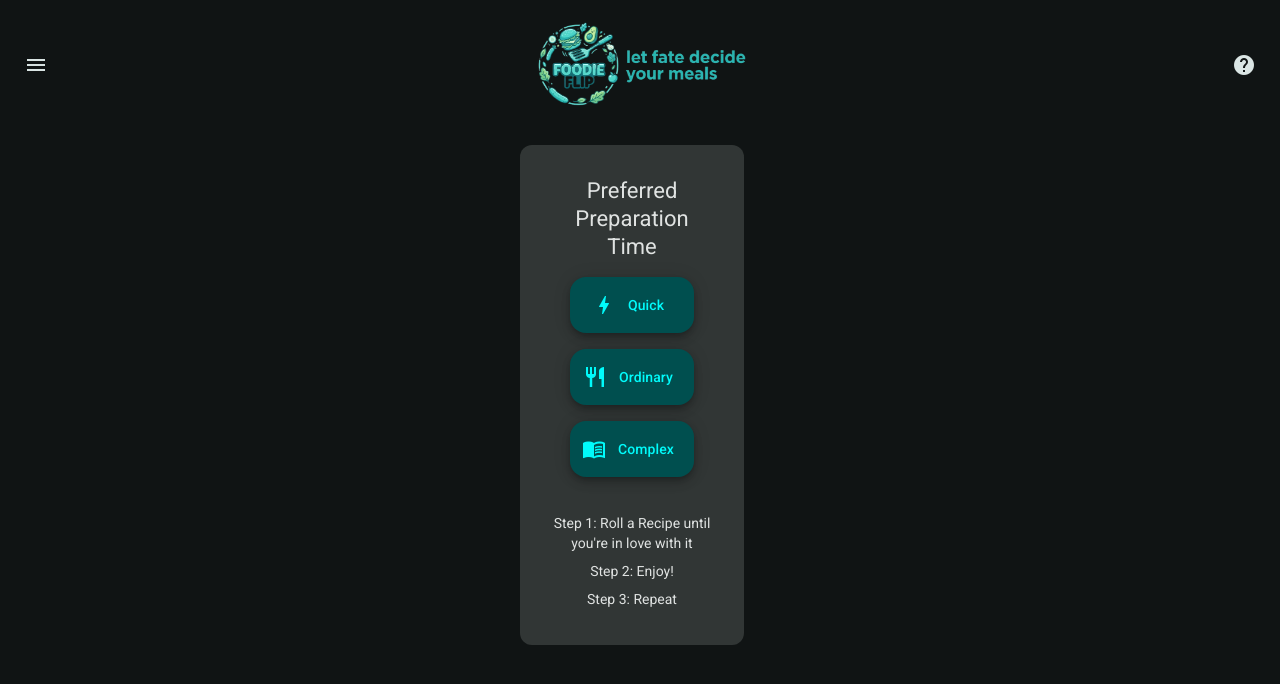
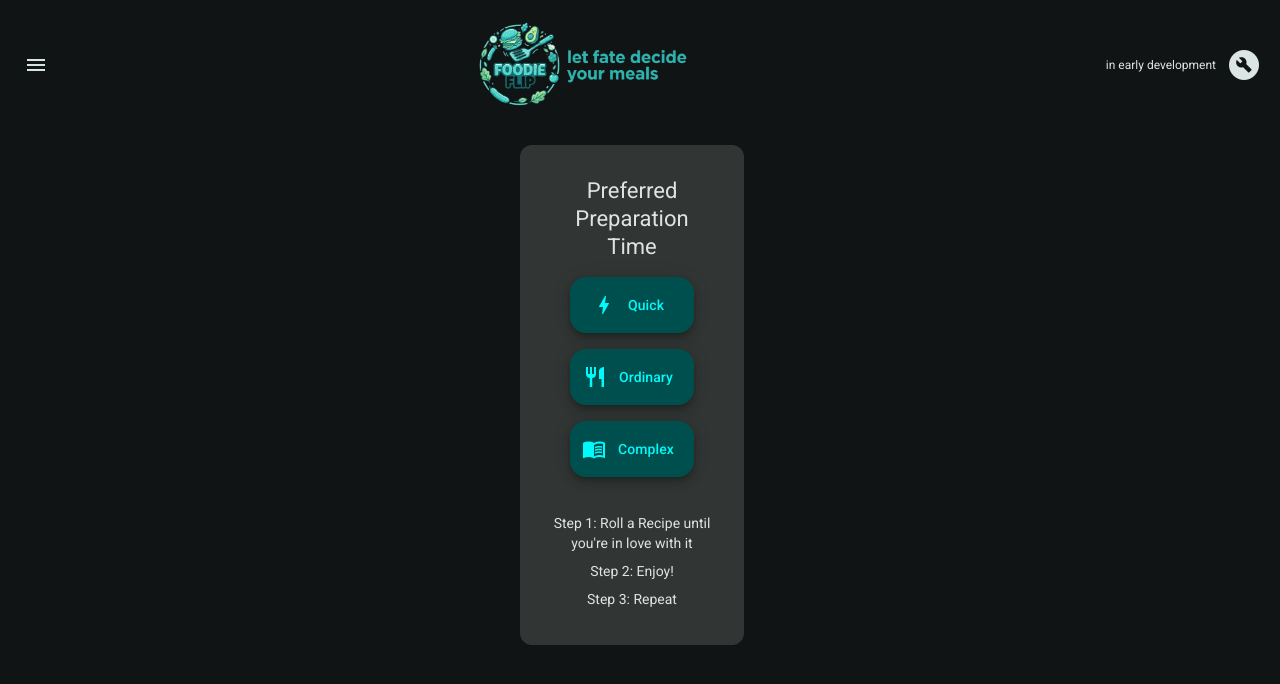
Before and after one commit to christried/foodieflip, an Angular app: page / in a window 1280 px wide. Shown: the top 684 px of the page. Built offline with nearby package versions, Linux system fonts and the light colour scheme.

Commit message:
feat: implement full-size image dialog and enhance header with development notice

```diff
--- /dev/null
+++ b/src/app/dialogs/fullsize-image-dialog/fullsize-image-dialog.html
@@ -0,0 +1,10 @@
+<h2 mat-dialog-title>{{ this.currentRecipe()?.title }}</h2>
+<mat-dialog-content class="fullsize-content"
+  ><img
+    [src]="this.currentRecipe()!.fullsizeUrl"
+    [alt]="this.currentRecipe()!.imageAlt"
+    class="fullsize-image"
+/></mat-dialog-content>
+<mat-dialog-actions>
+  <button matButton mat-dialog-close>Close</button>
+</mat-dialog-actions>
--- /dev/null
+++ b/src/app/dialogs/fullsize-image-dialog/fullsize-image-dialog.scss
@@ -0,0 +1,15 @@
+.fullsize-content {
+  padding: 0;
+  overflow: hidden;
+  max-height: 70vh;
+  display: flex;
+  justify-content: center;
+}
+
+.fullsize-image {
+  max-width: 100%;
+  max-height: 70vh;
+  object-fit: contain; // Scales proportionally, never crop
+  display: block;
+  border-radius: 3rem;
+}
--- /dev/null
+++ b/src/app/dialogs/fullsize-image-dialog/fullsize-image-dialog.ts
@@ -0,0 +1,21 @@
+import { ChangeDetectionStrategy, Component, inject } from '@angular/core';
+import {
+  MatDialogActions,
+  MatDialogClose,
+  MatDialogContent,
+  MatDialogTitle,
+} from '@angular/material/dialog';
+import { MatButtonModule } from '@angular/material/button';
+import { RecipesService } from '../../recipes.service';
+
+@Component({
+  selector: 'fullsize-image.dialog',
+  templateUrl: 'fullsize-image-dialog.html',
+  styleUrl: 'fullsize-image-dialog.scss',
+  imports: [MatDialogTitle, MatDialogContent, MatDialogActions, MatDialogClose, MatButtonModule],
+  changeDetection: ChangeDetectionStrategy.OnPush,
+})
+export class FullsizeImageDialog {
+  public recipesService = inject(RecipesService);
+  public currentRecipe = this.recipesService.currentRecipe;
+}
--- a/src/app/header/header.html
+++ b/src/app/header/header.html
@@ -3,15 +3,22 @@
     <button matIconButton class="menu-icon" aria-label="menu icon">
       <mat-icon>menu</mat-icon>
     </button>
+
     <span class="spacer"></span>
+
     <span class="header-title"><img src="hero_logo.png" /></span>
 
     <span class="spacer"></span>
-    <button matIconButton class="help-icon" aria-label="icon-button with help icon">
-      <mat-icon>help</mat-icon>
+
+    <p class="development-notice">in early development</p>
+    <button
+      matIconButton
+      class="build-circle-icon"
+      aria-label="icon-button with build-circle icon"
+      matTooltip="Click here if you want to contribute and provide constructive feedback to the developer"
+      matTooltipPosition="left"
+    >
+      <mat-icon class="development-icon">build_circle</mat-icon>
     </button>
   </mat-toolbar-row>
-  <!-- <mat-toolbar-row class="header-subtitle">
-    <span>let fate decide your meals</span>
-  </mat-toolbar-row> -->
 </mat-toolbar>
--- a/src/app/header/header.scss
+++ b/src/app/header/header.scss
@@ -21,3 +21,11 @@
   width: 30%;
   height: auto;
 }
+
+.development-notice {
+  font-size: 0.75rem;
+  padding-right: 0.5rem;
+}
+.development-icon {
+  transform: scale(1.5);
+}
--- a/src/app/header/header.ts
+++ b/src/app/header/header.ts
@@ -2,10 +2,11 @@ import { Component } from '@angular/core';
 import { MatToolbarModule } from '@angular/material/toolbar';
 import { MatIconModule } from '@angular/material/icon';
 import { MatButtonModule } from '@angular/material/button';
+import { MatTooltipModule } from '@angular/material/tooltip';
 
 @Component({
   selector: 'app-header',
-  imports: [MatToolbarModule, MatIconModule, MatButtonModule],
+  imports: [MatToolbarModule, MatIconModule, MatButtonModule, MatTooltipModule],
   templateUrl: './header.html',
   styleUrl: './header.scss',
 })
--- a/src/app/recipe.model.ts
+++ b/src/app/recipe.model.ts
@@ -4,6 +4,7 @@ export interface Recipe {
   time: number;
   imagePath: string;
   imageUrl: string;
+  fullsizeUrl: string;
   imageAlt: string;
   ingredients: string[];
   instructions: string[];
--- a/src/app/recipe/recipe.html
+++ b/src/app/recipe/recipe.html
@@ -22,6 +22,7 @@
               [src]="this.currentRecipe()!.imageUrl"
               [alt]="this.currentRecipe()!.imageAlt"
               class="recipe-image"
+              (click)="openFullsize()"
             />
           </mat-card>
           <app-ingredients [ingredients]="this.currentRecipe()!.ingredients" />
--- a/src/app/recipe/recipe.scss
+++ b/src/app/recipe/recipe.scss
@@ -78,6 +78,10 @@
   // border: 2px solid red;
 }
 
+.recipe-image:hover {
+  cursor: pointer;
+}
+
 .recipe-actions {
   margin-top: auto; // to push the actions card to the bottom
   align-self: flex-end;
--- a/src/app/recipe/recipe.ts
+++ b/src/app/recipe/recipe.ts
@@ -1,10 +1,14 @@
 import { Component, inject } from '@angular/core';
 import { MatCardModule } from '@angular/material/card';
 import { MatChipsModule } from '@angular/material/chips';
+import { MatDialog } from '@angular/material/dialog';
+
 import { Ingredients } from './ingredients/ingredients';
 import { Instructions } from './instructions/instructions';
 import { Actions } from './actions/actions';
 import { RecipesService } from '../recipes.service';
+
+import { FullsizeImageDialog } from '../dialogs/fullsize-image-dialog/fullsize-image-dialog';
 
 @Component({
   selector: 'app-recipe',
@@ -15,4 +19,14 @@ import { RecipesService } from '../recipes.service';
 export class Recipe {
   public recipesService = inject(RecipesService);
   public currentRecipe = this.recipesService.currentRecipe;
+
+  readonly dialog = inject(MatDialog);
+
+  openFullsize() {
+    this.dialog.open(FullsizeImageDialog, {
+      panelClass: 'fullsize-image-panel',
+      maxWidth: '75vw',
+      maxHeight: '75vh',
+    });
+  }
 }
--- a/src/styles.scss
+++ b/src/styles.scss
@@ -46,3 +46,14 @@ body {
     )
   );
 }
+
+.fullsize-image-panel {
+  .mat-mdc-dialog-container {
+    padding: 0;
+    overflow: hidden;
+  }
+
+  .mat-mdc-dialog-surface {
+    overflow: hidden;
+  }
+}
```
